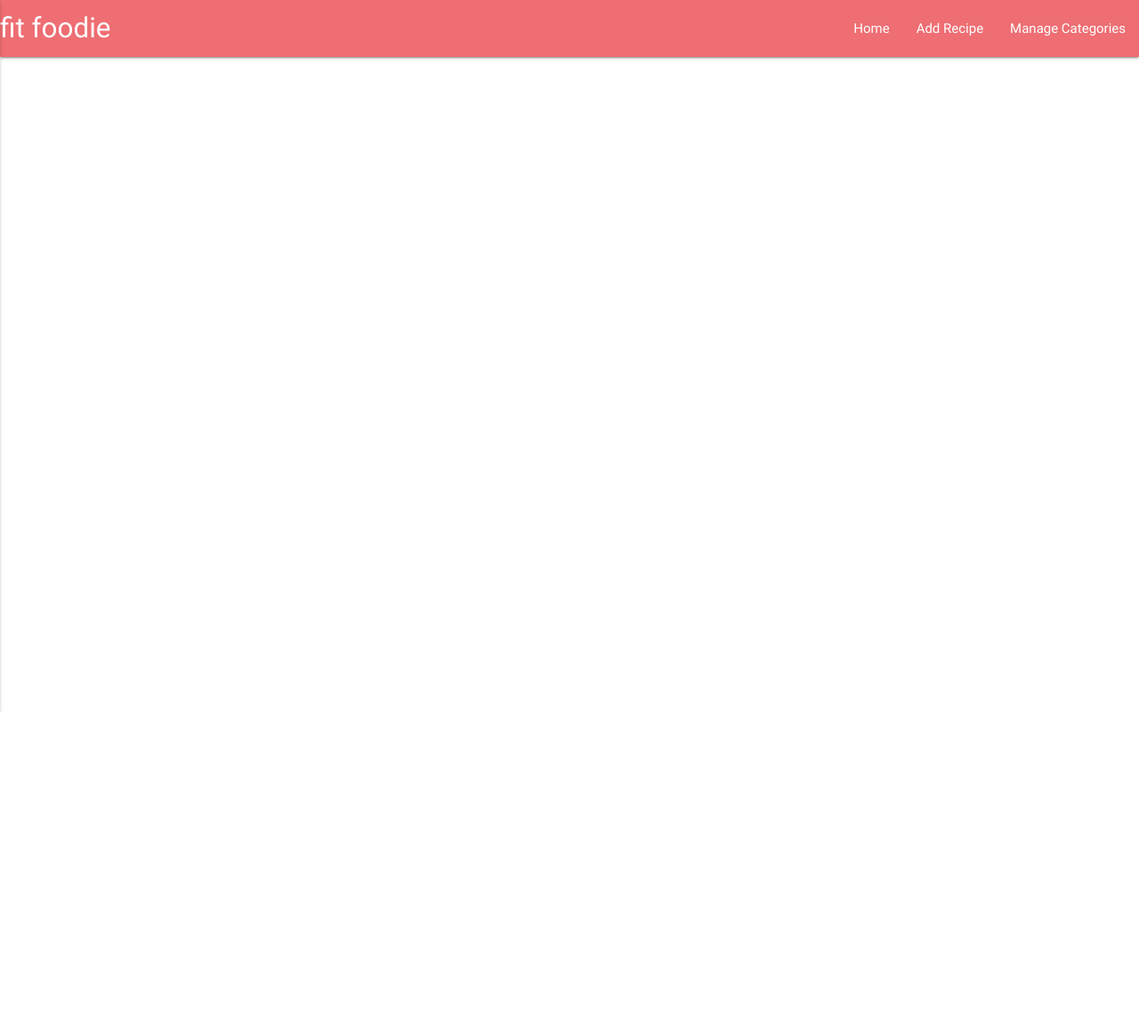
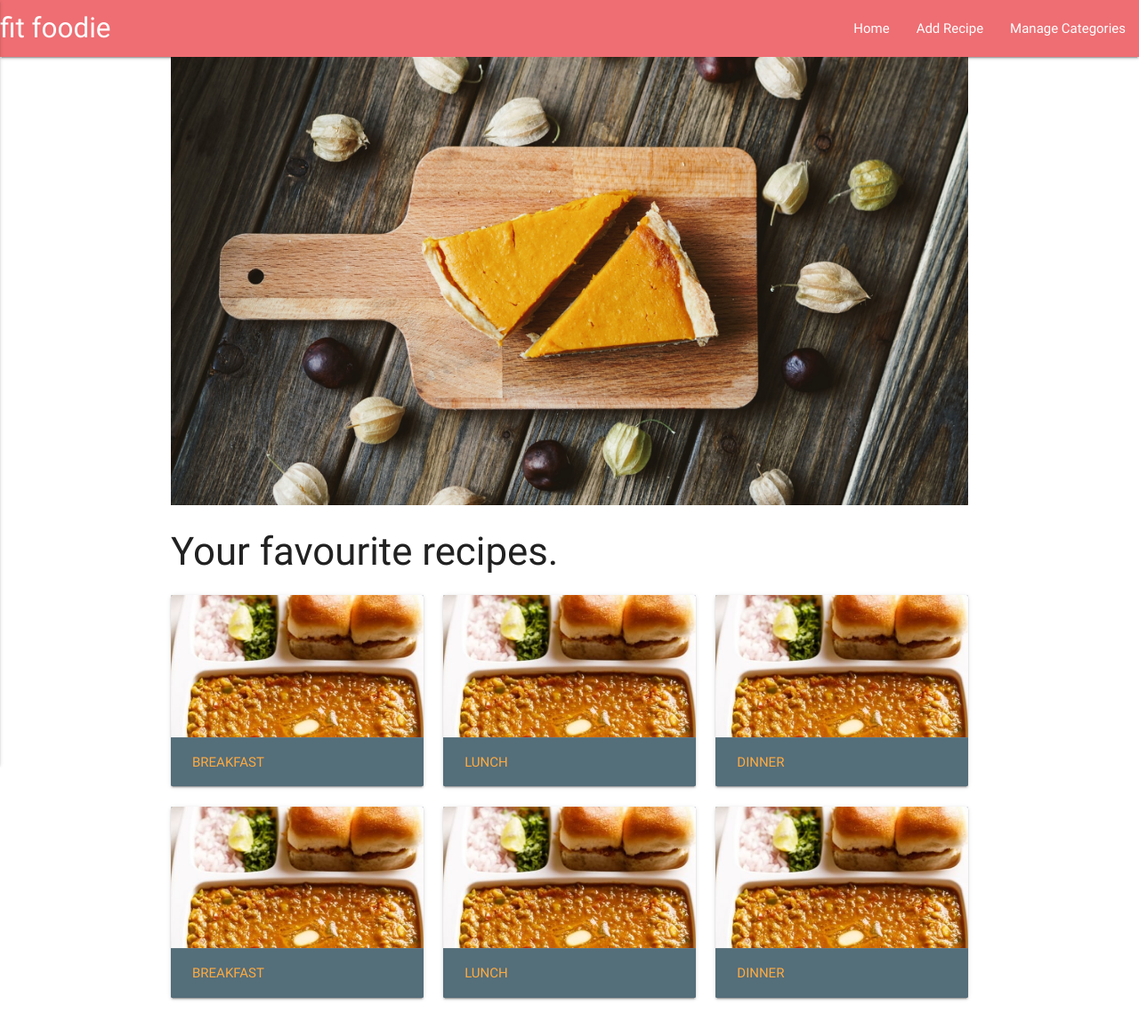
Before and after one commit to jayab2010/cookbook, a Flask app: page / in a window 1280 px wide. Shown: the whole page at 89% size. Before the commit the page ends 800 px from the top, so only its background shows below. Run offline with Flask 2, Linux system fonts and the light colour scheme; data that the repository does not hold is empty; some libraries are stand-ins or nearby versions.

Commit message:
updated recipe.html

```diff
--- a/static/css/style.css
+++ b/static/css/style.css
@@ -10,9 +10,6 @@
     margin-top: 5px;
 }
 
-.image_src {
-margin: 5px 5px;
-    width: 10px;
-    height: 10px;
+
 
 }
--- a/templates/recipes.html
+++ b/templates/recipes.html
@@ -1,23 +1,90 @@
 {% extends 'base.html'%} {% block content %}
-{% for recipe in recipes %}
-  <div class="col s12 m7">
-    <div class="card horizontal">
-      <div class="image_src">
-       <img src="{{recipe.image_src}}" alt="Picture of {{recipe.name}}">
-      </div>
-      <div class="card-stacked">
-        <div class="card-content">
-                    <h5 class="header"><strong>{{recipe.recipe_name}}</strong></h5>
-                    <p> {{recipe.recipe_description}} </p>
 
-        <div class="card-action">
-          <a href="{{url_for('full_recipe', recipe_id=recipe._id)}}" class="waves-effect waves-light btn btn_small">full Recipe</a>
+
+<div class="container-img">
+    <img id="image" src="/static/img/recipe.jpeg" class="responsive-img">
+    <div class="centered-img  hide-on-small-only">
+        <div class="centered-img-p">
+            <h3>Your favourite recipes.</h3>
         </div>
     </div>
+    <div class="centered-img-mobile hide-on-med-and-up">
+        <div class="centered-img-p">
+            <h4>Eat. Well.</h4>
+        </div>
+    </div>
+</div>
+
+<div class="row">
+        <div class="col s6 m4">
+            <div class="card blue-grey darken-1 hoverable">
+                <div class="card-image">
+                    <img src="/static/img/recipe1.jpg" class="responsive-img">
+                </div>
+                <div class="card-action card-action-bgcolor">
+                    <a href="{{url_for('full_recipe')}}" class="hvr-grow">Breakfast</a>
+                </div>
+            </div>
+        </div>
+        <div class="col s6 m4">
+            <div class="card blue-grey darken-1 hoverable">
+                <div class="card-image">
+                    <img src="/static/img/recipe1.jpg" class="responsive-img">
+                </div>
+                <div class="card-action card-action-bgcolor">
+                    <a href="{{url_for('full_recipe')}}" class="hvr-grow">Lunch</a>
+                </div>
+            </div>
+        </div>
+        <div class="col s12 m4">
+            <div class="card blue-grey darken-1 hoverable">
+                <div class="card-image">
+                    <img src="/static/img/recipe1.jpg" class="responsive-img">
+                </div>
+                <div class="card-action card-action-bgcolor">
+                    <a href="{{url_for('full_recipe')}}" class="hvr-grow">Dinner</a>
                 </div>
             </div>
         </div>
 
 
-        {% endfor %}
+<div class="col s6 m4">
+            <div class="card blue-grey darken-1 hoverable">
+                <div class="card-image">
+                    <img src="/static/img/recipe1.jpg" class="responsive-img">
+                </div>
+                <div class="card-action card-action-bgcolor">
+                    <a href="{{url_for('full_recipe')}}" class="hvr-grow">Breakfast</a>
+                </div>
+            </div>
+        </div>
+        <div class="col s6 m4">
+            <div class="card blue-grey darken-1 hoverable">
+                <div class="card-image">
+                    <img src="/static/img/recipe1.jpg" class="responsive-img">
+                </div>
+                <div class="card-action card-action-bgcolor">
+                    <a href="{{url_for('full_recipe')}}" class="hvr-grow">Lunch</a>
+                </div>
+            </div>
+        </div>
+        <div class="col s12 m4">
+            <div class="card blue-grey darken-1 hoverable">
+                <div class="card-image">
+                    <img src="/static/img/recipe1.jpg" class="responsive-img">
+                </div>
+                <div class="card-action card-action-bgcolor">
+                    <a href="{{url_for('full_recipe')}}" class="hvr-grow">Dinner</a>
+                </div>
+            </div>
+        </div>
+
+
+
+
+
+
+
+
+
    {% endblock %}
```
Also changed, not shown: templates/fullrecipe.html (+18 -0 lines), static/images/lassi.jpg (deleted), static/img/recipe.jpeg (added), static/img/recipe1.jpg (added). Lines whose indentation alone changed are shown as unchanged.
